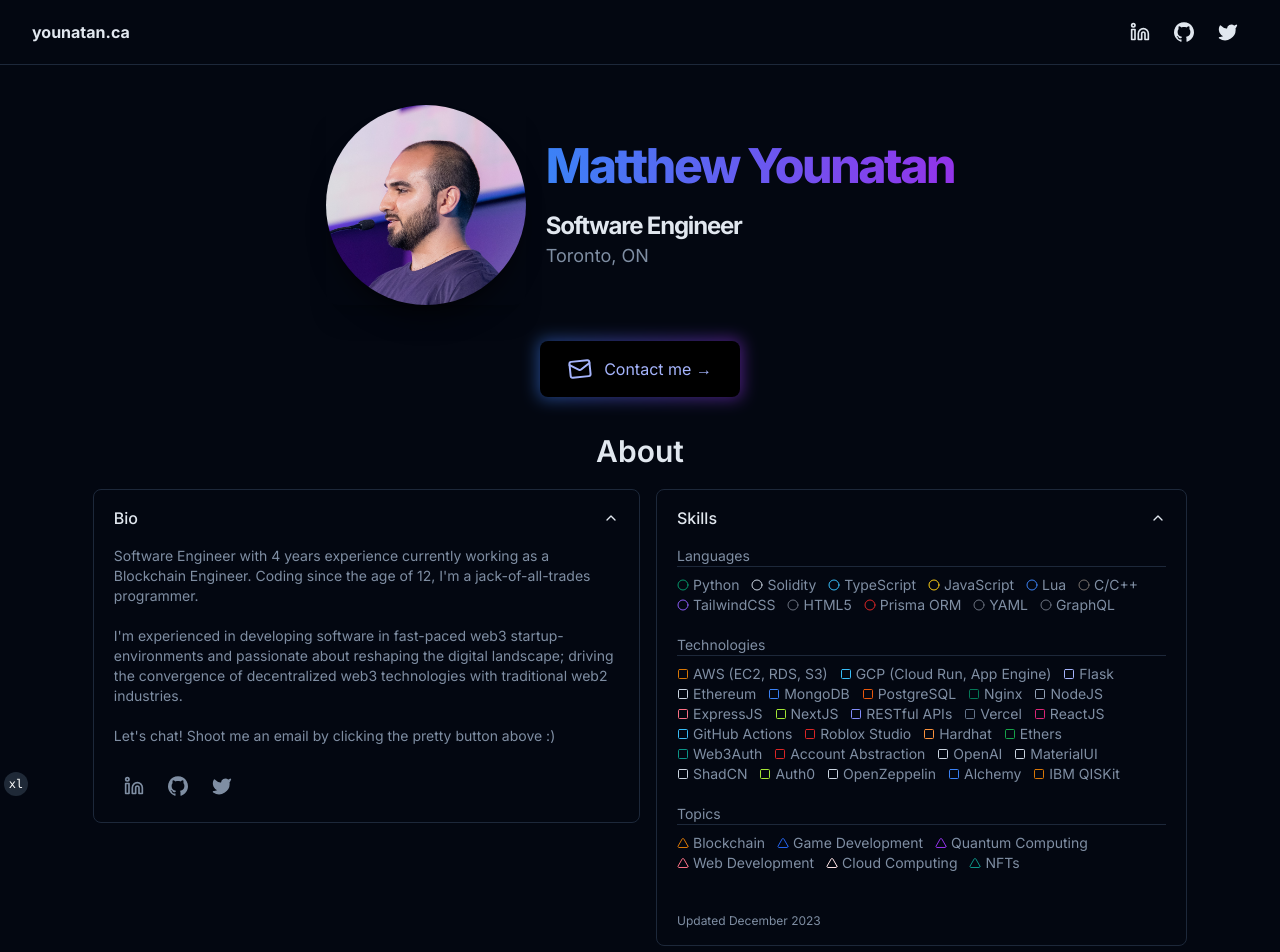
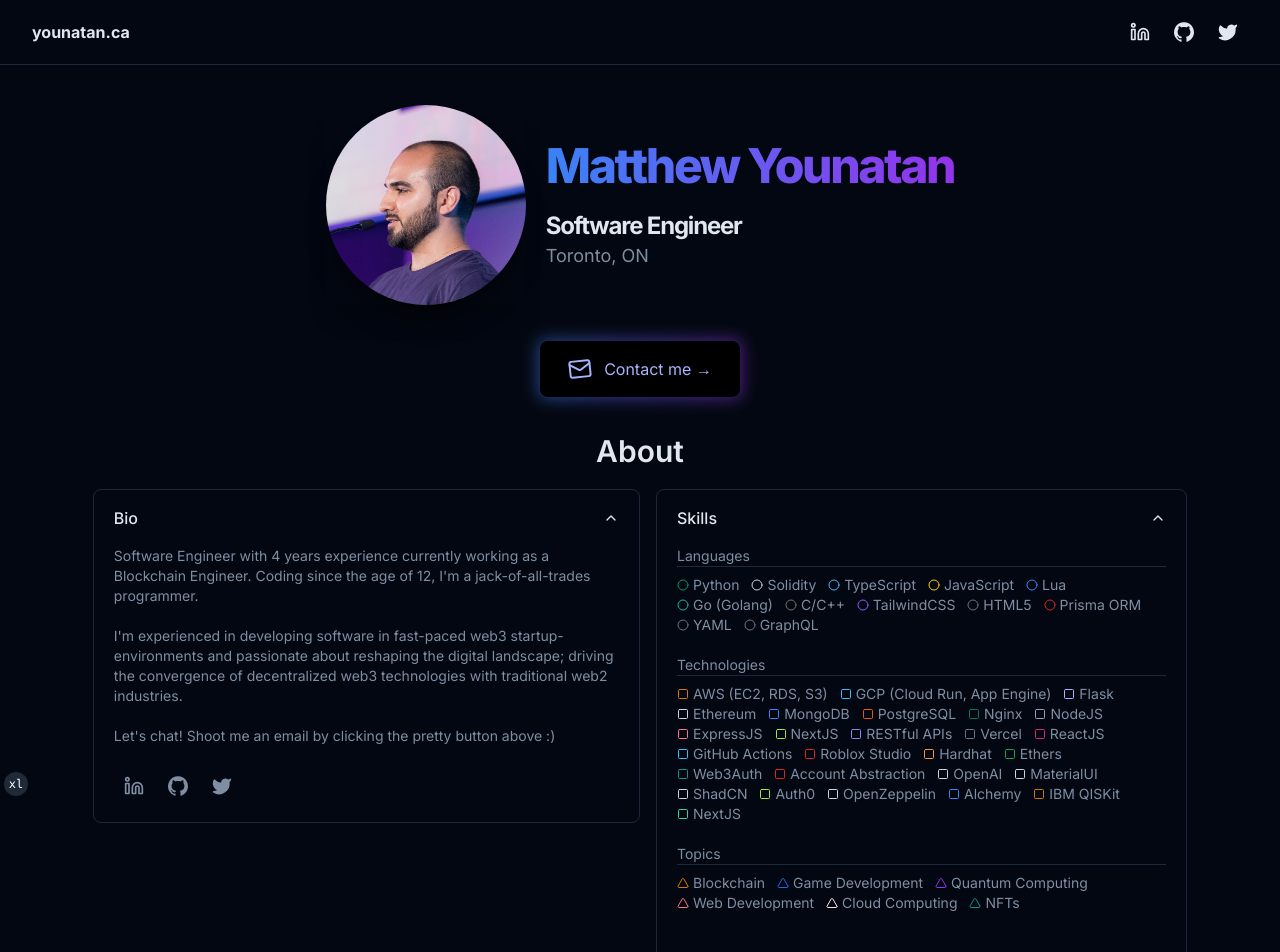
Before and after one commit to myounatan/younatan.ca, a Next.js app: page / in a window 1280 px wide. Shown: the top 952 px of the page. Built offline with nearby package versions, Linux system fonts and the light colour scheme.

Commit message:
add golang language and tech

```diff
--- a/components/tech.tsx
+++ b/components/tech.tsx
@@ -7,6 +7,7 @@ export const CodingLanguages: Record<string, TechStackItem> = {
   typescript: {name: "TypeScript", icon: <CircleIcon className="mr-1 h-3 w-3 text-sky-400" />},
   javascript: {name: "JavaScript", icon: <CircleIcon className="mr-1 h-3 w-3 text-yellow-400" />},
   lua: {name: "Lua", icon: <CircleIcon className="mr-1 h-3 w-3 text-blue-500" />},
+  golang: {name: "Go (Golang)", icon: <CircleIcon className="mr-1 h-3 w-3 text-teal-500" />},
   cpp: {name: "C/C++", icon: <CircleIcon className="mr-1 h-3 w-3 text-stone-500" />},
   tailwind: {name: "TailwindCSS", icon: <CircleIcon className="mr-1 h-3 w-3 text-violet-500" />},
   html: {name: "HTML5", icon: <CircleIcon className="mr-1 h-3 w-3 text-gray-500" />},
@@ -42,6 +43,7 @@ export const DevTechnologies: Record<string, TechStackItem> = {
   openzeppelin: {name: "OpenZeppelin", icon: <SquareIcon className="mr-1 h-3 w-3 text-slate-300" />},
   alchemy: {name: "Alchemy", icon: <SquareIcon className="mr-1 h-3 w-3 text-blue-500" />},
   qiskit: {name: "IBM QISKit", icon: <SquareIcon className="mr-1 h-3 w-3 text-amber-600" />},
+  swagger: {name: "NextJS", icon: <SquareIcon className="mr-1 h-3 w-3 text-emerald-400" />},
 }
 
 export const FieldTopics: Record<string, TechStackItem> = {
```
